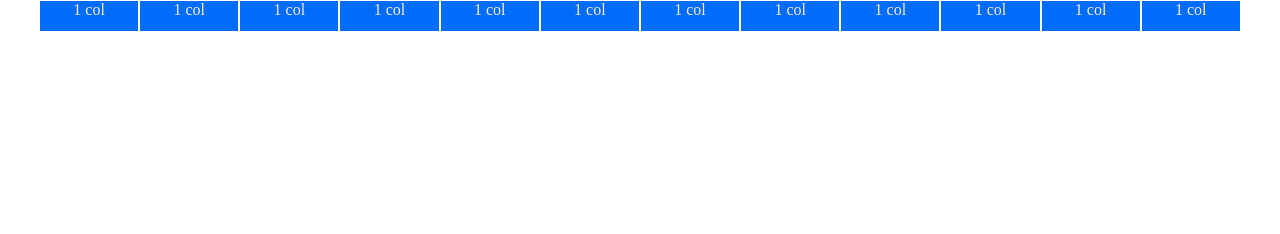
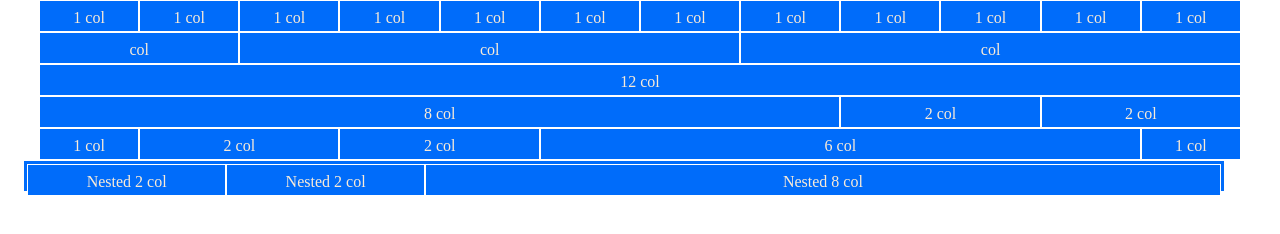
Before and after one commit to FraAccaBi/html-css-12bool, a plain HTML site: page index.html in a window 1280 px wide. Drawn offline with Linux system fonts and the light colour scheme.

Commit message:
add nested row to be fixed

```diff
--- a/asset/css/framework.css
+++ b/asset/css/framework.css
@@ -13,9 +13,7 @@
 
 /* Utility spaces */
 
-.p-05{
-    padding: 0.5rem;
-}
+
 
 /*Grid structure*/
 
@@ -30,7 +28,7 @@
     margin: 0 -1rem;
 }
 [class^="col"]{
-    padding: 0 1rem;
+    padding: 0.5rem 1rem;
 }
 [class*="col-"]{
     flex: 0 0 auto;
@@ -45,3 +43,84 @@
     flex-basis: calc((100% / 12) * 1);
     max-width: calc((100% / 12) * 1);
 }
+.col-2{
+    flex-basis: calc((100% / 12) * 2);
+    max-width: calc((100% / 12) * 2);
+}
+.col-3{
+    flex-basis: calc((100% / 12) * 3);
+    max-width: calc((100% / 12) * 3);
+}
+.col-4{
+    flex-basis: calc((100% / 12) * 4);
+    max-width: calc((100% / 12) * 4);
+}
+.col-5{
+    flex-basis: calc((100% / 12) * 5);
+    max-width: calc((100% / 12) * 5);
+}
+.col-6{
+    flex-basis: 50%;
+    max-width: 50%;
+}
+.col-7{
+    flex-basis: calc((100% / 12) * 7);
+    max-width: calc((100% / 12) * 7);
+}
+.col-8{
+    flex-basis: calc((100% / 12) * 8);
+    max-width: calc((100% / 12) * 8);
+}
+.col-9{
+    flex-basis: calc((100% / 12) * 9);
+    max-width: calc((100% / 12) * 9);
+}
+.col-10{
+    flex-basis: calc((100% / 12) * 10);
+    max-width: calc((100% / 12) * 10);
+}
+.col-11{
+    flex-basis: calc((100% / 12) * 11);
+    max-width: calc((100% / 12) * 11);
+}
+.col-12{
+    flex-basis: 100%;
+    max-width: 100%;
+}
+
+
+
+
+.col-offset-1{
+    margin-left: calc((100% / 12) * 1);
+}
+.col-offset-2{
+    margin-left: calc((100% / 12) * 2);
+}
+.col-offset-3{
+    margin-left: calc((100% / 12) * 3);
+}
+.col-offset-4{
+    margin-left: calc((100% / 12) * 4);
+}
+.col-offset-5{
+    margin-left: calc((100% / 12) * 5);
+}
+.col-offset-6{
+    margin-left: 50%;
+}
+.col-offset-7{
+    margin-left: calc((100% / 12) * 7);
+}
+.col-offset-8{
+    margin-left: calc((100% / 12) * 8);
+}
+.col-offset-9{
+    margin-left: calc((100% / 12) * 9);
+}
+.col-offset-10{
+    margin-left: calc((100% / 12) * 10);
+}
+.col-offset-11{
+    margin-left: calc((100% / 12) * 11);
+}
--- a/asset/css/style.css
+++ b/asset/css/style.css
@@ -4,3 +4,14 @@
     border: 1px solid white;
     height: 2rem;
 }
+.green{
+    background-color: #00E165;
+    color: antiquewhite;
+
+}
+.p-02{
+    padding: 0.2rem ;
+}
+.nested{
+    height: 1.5rem;
+}
--- a/index.html
+++ b/index.html
@@ -9,22 +9,54 @@
     <link rel="stylesheet" href="./asset/css/style.css">
 </head>
 <body class="debug">
-  <div class="container">
+    <div class="container">
       <div class="row text-center">
-          <div class="col-1 p-05">1 col</div>
-          <div class="col-1 p-05">1 col</div>
-          <div class="col-1 p-05">1 col</div>
-          <div class="col-1 p-05">1 col</div>
-          <div class="col-1 p-05">1 col</div>
-          <div class="col-1 p-05">1 col</div>
-          <div class="col-1 p-05">1 col</div>
-          <div class="col-1 p-05">1 col</div>
-          <div class="col-1 p-05">1 col</div>
-          <div class="col-1 p-05">1 col</div>
-          <div class="col-1 p-05">1 col</div>
-          <div class="col-1 p-05">1 col</div>
+        <div class="col-1">1 col</div>
+        <div class="col-1">1 col</div>
+        <div class="col-1">1 col</div>
+        <div class="col-1">1 col</div>
+        <div class="col-1">1 col</div>
+        <div class="col-1">1 col</div>
+        <div class="col-1">1 col</div>
+        <div class="col-1">1 col</div>
+        <div class="col-1">1 col</div>
+        <div class="col-1">1 col</div>
+        <div class="col-1">1 col</div>
+        <div class="col-1">1 col</div>
+      </div>
 
+      <div class="row text-center">
+        <div class="col-2">col</div>
+        <div class="col-5">col</div>
+        <div class="col-5">col</div>
       </div>
-  </div>
+
+      <div class="row text-center">
+        <div class="col-12">12 col</div>
+      </div>
+
+      <div class="row text-center">
+        <div class="col-8">8 col</div>
+        <div class="col-2">2 col</div>
+        <div class="col-2">2 col</div>
+      </div>
+
+      <div class="row text-center">
+        <div class="col-1">1 col</div>
+        <div class="col-2">2 col</div>
+        <div class="col-2">2 col</div>
+        <div class="col-6">6 col</div>
+        <div class="col-1">1 col</div>
+      </div>
+
+      <div class="row">
+        <div class="col-12 p-02 text-center row">
+          <div class="col-2 green nested">Nested 2 col</div>
+          <div class="col-2 green nested">Nested 2 col</div>
+          <div class="col-8 green nested">Nested 8 col</div>
+        </div>
+      </div>
+
+    </div>
 </body>
 </html>
```
